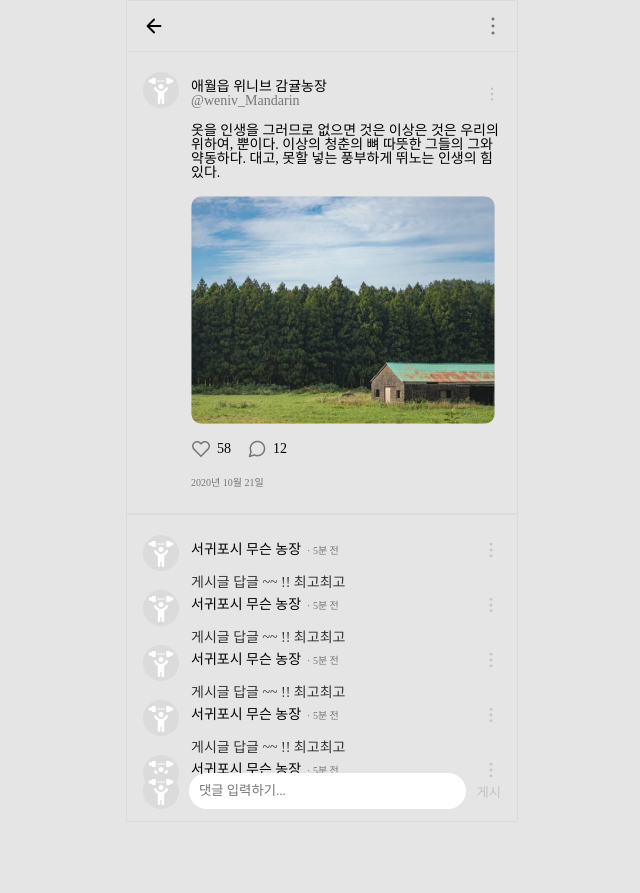
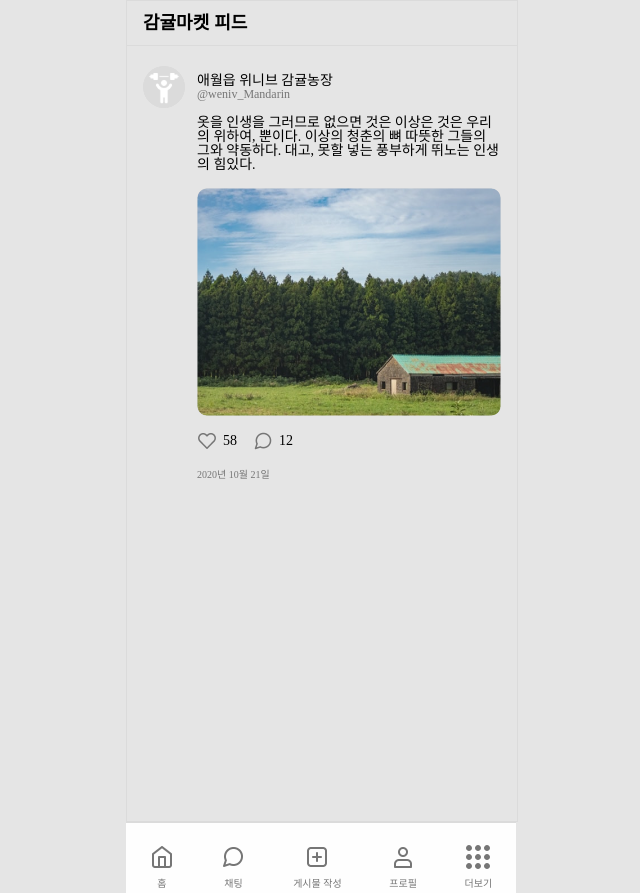
Before and after one commit to FRONTENDSCHOOL7/final-20-Well-Fit, a React (Create React App) app in the folder wellfit-react/: page / in a window 1280 px wide. Shown: the whole page, without its empty margins (319-959 px from the left). Before the commit the page ends 822 px from the top, so only its background shows below. Built offline with nearby package versions, Linux system fonts and the light colour scheme; a web font is replaced by a local one.

Commit message:
📝 Common Footer 수정

```diff
--- a/wellfit-react/src/App.js
+++ b/wellfit-react/src/App.js
@@ -1,10 +1,11 @@
 import { createGlobalStyle } from 'styled-components';
 import reset from '../src/resetcss/reset.css';
-// import PageHome from './Pages/Home/PageHome';
+import Footer from './Components/common/Footer/Footer';
+// import PageFollow from './Pages/Follow/PageFollow';
+import PageHome from './Pages/Home/PageHome';
 // import PageSearch from './Pages/Search/PageSearch';
-// import PageFollow from './Pages/Follow/PageFollow';
 // import PageChattingList from './Pages/Chatting/PageChattingList';
-import PagePost from './Pages/Post/PagePost';
+// import PagePost from './Pages/Post/PagePost';
 
 const GlobalStyle = createGlobalStyle`
 
@@ -29,7 +30,8 @@ function App() {
   return (
     <>
       <GlobalStyle />
-      <PagePost />
+      <PageHome />
+      <Footer />
     </>
   );
 }
--- a/wellfit-react/src/Components/common/Footer/Footer.jsx
+++ b/wellfit-react/src/Components/common/Footer/Footer.jsx
@@ -5,9 +5,9 @@ const StyledMainFooter = styled.footer`
   & .tapbar {
     display: flex;
     justify-content: space-around;
-    position: fixed;
-    bottom: 0;
+    position: absolute;
     width: 390px;
+    height: 60px;
     border-top: 1px solid #dbdbdb;
     padding-top: 10px;
     background-color: #fefefe;
```
